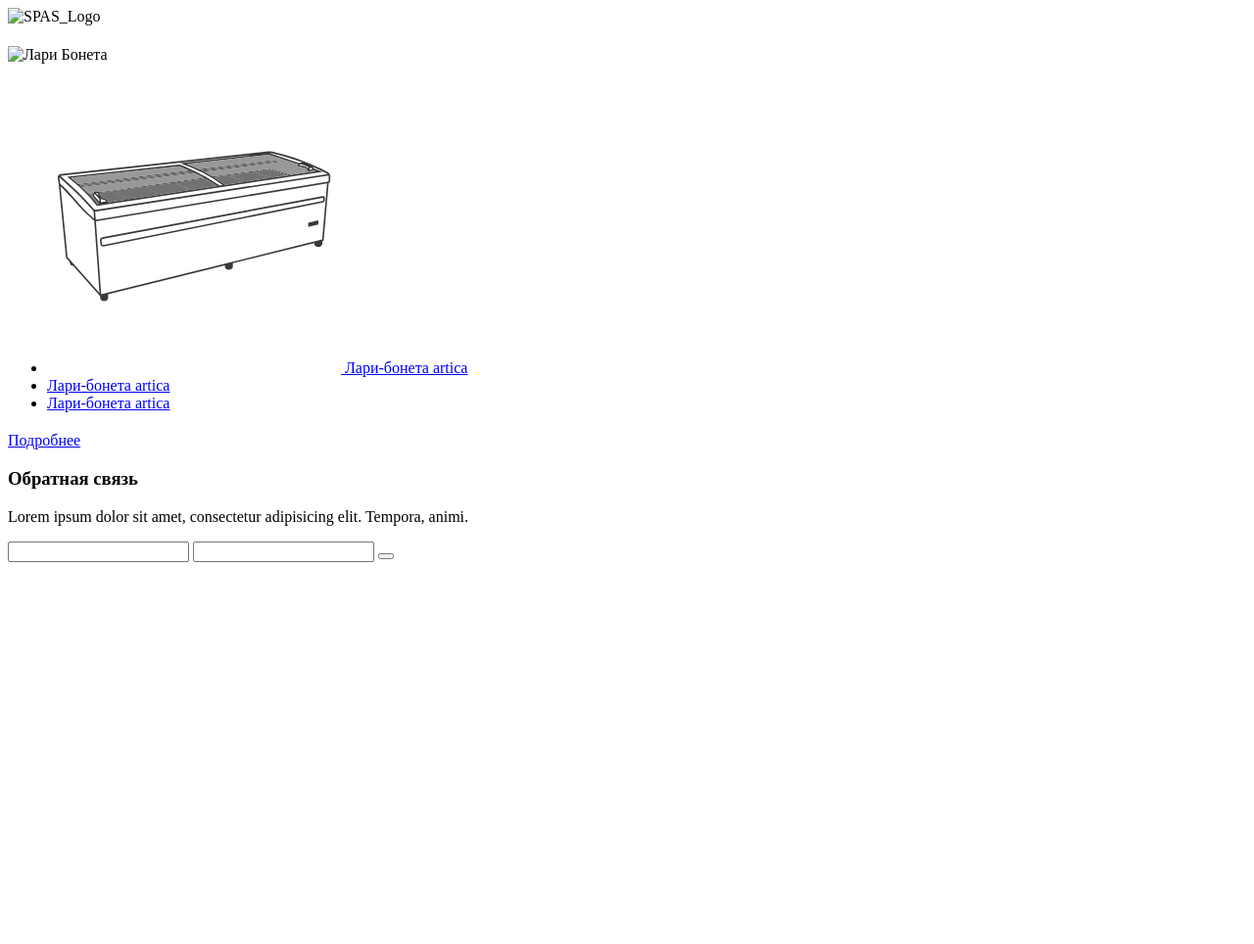
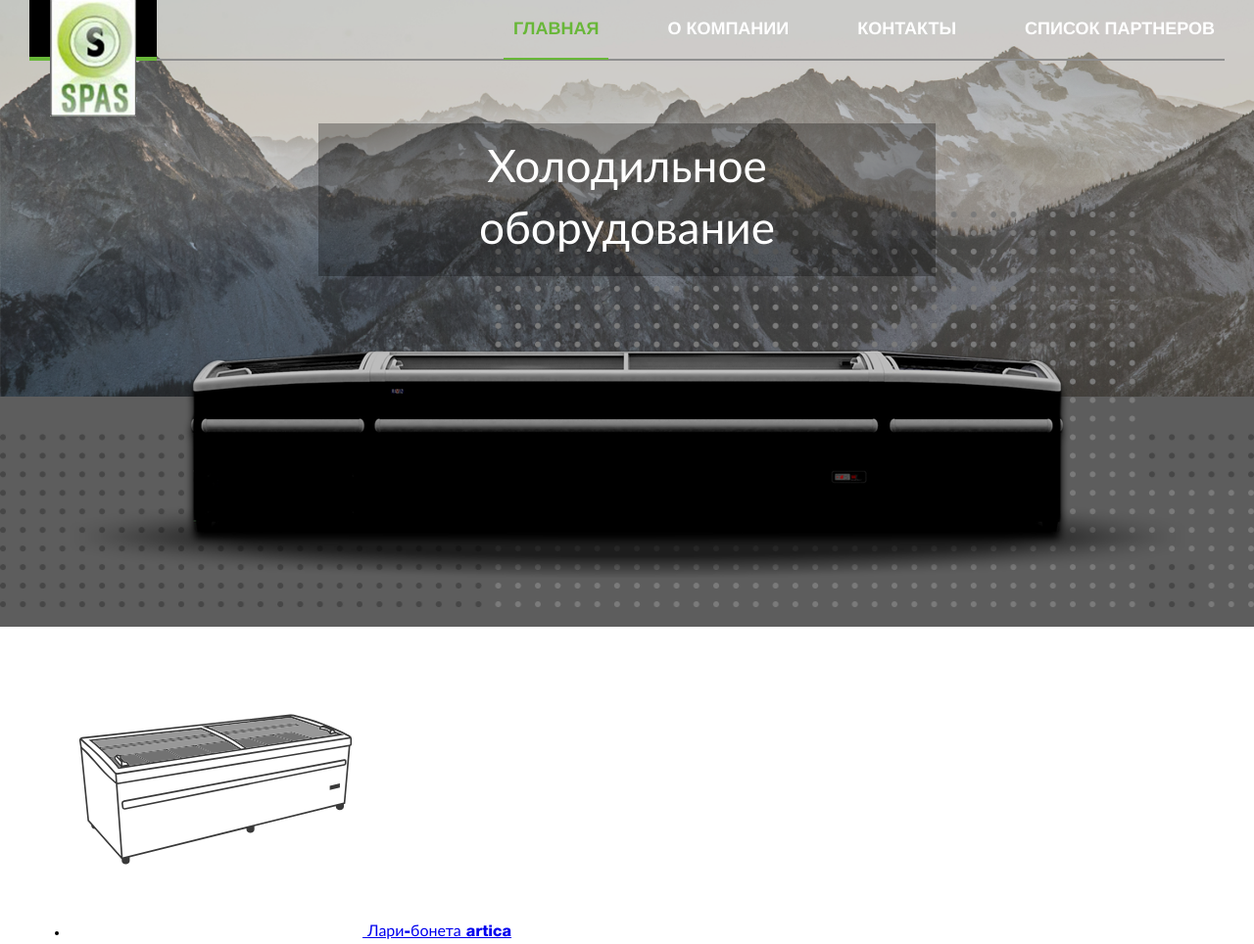
Before and after one commit to deguzmann/spas, a website: page source/index.html in a window 1280 px wide. Shown: the top 964 px of the page at 98% size. Before the commit the page ends 800 px from the top, so only its background shows below. Drawn offline with nearby package versions, Linux system fonts and the light colour scheme; files that its build step writes are made by us from their sources.

Commit message:
Добавляет стили для header, first-screen

```diff
--- a/source/index.html
+++ b/source/index.html
@@ -7,25 +7,38 @@
 </head>
 <body>
   <header class="page-header">
-    <div class="page-header__wrap">
+    <div class="page-header__wrap  container">
       <div class="page-header__logo">
-        <img src="img/logo.png" alt="SPAS_Logo">
+        <img class="page-header__img" src="img/logo.jpg" alt="SPAS_Logo">
       </div>
-      <nav class="page-header__nav  main-nav"></nav>
+      <nav class="page-header__nav  main-nav">
+        <ul class="main-nav__list">
+          <li class="main-nav__item">
+            <a class="main-nav__link  main-nav__link--active" href="#">Главная</a>
+          </li>
+          <li class="main-nav__item">
+            <a class="main-nav__link" href="#">О компании</a>
+          </li>
+          <li class="main-nav__item">
+            <a class="main-nav__link" href="#">Контакты</a>
+          </li>
+          <li class="main-nav__item">
+            <a class="main-nav__link" href="#">Список партнеров</a>
+          </li>
+        </ul>
+      </nav>
     </div>
   </header>
 
   <div class="page-main">
     <div class="first-screen">
       <div class="first-screen__header">
-        <h1 class="first-screen__title"></h1>
-      </div>
-      <div class="first-screen__footer">
-        <img src="img/lari-first-screen@1x.jpg" alt="Лари Бонета">
+        <h1 class="first-screen__title  container">Холодильное оборудование</h1>
+        <img class="first-screen__img" src="img/index/lari-home@1x.png" alt="Лари Бонета">
       </div>
     </div>
 
-    <section class="company">
+    <section class="company  container">
       <div class="company__category  category">
         <ul class="category__list">
           <li class="category__item">
--- /dev/null
+++ b/source/sass/blocks/first-screen.scss
@@ -0,0 +1,56 @@
+.first-screen {
+  position: relative;
+  margin-top: -64px;
+
+  height: 640px;
+
+  background-color: $bg-grey;
+  background-image: url("../img/index/bg-mountain@1x.jpg");
+  background-repeat: no-repeat;
+  background-size: 100% auto;
+  background-position: 0 0;
+
+  &::before {
+    position: absolute;
+    z-index: 0;
+    content: "";
+    top: 0;
+    left: 0;
+    height: 100%;
+    width: 100%;
+    background-color: $bg-grey;
+    opacity: 0.3;
+  }
+}
+
+.first-screen__header {
+  position: relative;
+  z-index: 1;
+  height: 620px;
+
+  background-image: url("../img/index/bg-dot-firstscreen@1x.png");
+  background-repeat: no-repeat;
+  background-size: 100% auto;
+  background-position: 0 100%;
+}
+
+.first-screen__title {
+  position: relative;
+  top: 126px;
+  padding: 15px;
+  width: 600px;
+
+  text-align: center;
+  font-size: 46px;
+  font-weight: 400;
+  color: #ffffff;
+  background: rgba(0, 0, 0, 0.3);
+}
+
+.first-screen__img {
+  position: relative;
+  z-index: 1;
+  margin: 0 auto;
+  top: 200px;
+  display: block;
+}
--- /dev/null
+++ b/source/sass/blocks/main-nav.scss
@@ -0,0 +1,55 @@
+.main-nav__list {
+  display: flex;
+  align-items: center;
+
+  list-style: none;
+}
+
+.main-nav__item {
+  margin-right: 50px;
+
+  &:last-child {
+    margin-right: 0;
+  }
+}
+
+.main-nav__link {
+  position: relative;
+  padding: 20px 10px;
+  font-size: 18px;
+  font-weight: 600;
+
+  text-decoration: none;
+  color: #ffffff;
+  text-transform: uppercase;
+
+  &--active {
+    color: $green-color;
+
+    &::after {
+      position: absolute;
+      content: "";
+      height: 2px;
+      width: 100%;
+      bottom: -2px;
+      left: 0;
+
+      background-color: $green-color;
+    }
+  }
+}
+
+.main-nav__link:hover {
+  color: $green-color;
+
+  &::after {
+    position: absolute;
+    content: "";
+    height: 2px;
+    width: 100%;
+    bottom: -2px;
+    left: 0;
+
+    background-color: $green-color;
+  }
+}
--- /dev/null
+++ b/source/sass/blocks/page-header.scss
@@ -0,0 +1,41 @@
+.page-header {
+  position: relative;
+  z-index: 3;
+  height: 64px;
+}
+
+.page-header__wrap {
+  display: flex;
+  align-items: center;
+
+  border-bottom: 2px solid #8e8e8e;
+}
+
+.page-header__nav {
+  margin-left: auto;
+}
+
+.page-header__logo {
+  position: relative;
+  display: block;
+  height: 60px;
+  width: 130px;
+  text-align: center;
+
+  background: #000000;
+
+  &::before {
+    position: absolute;
+    content: "";
+    left: 0;
+    bottom: -2px;
+    height: 4px;
+    width: 100%;
+    background-color: $green-color;
+  }
+}
+
+.page-header__img {
+  z-index: 2;
+  position: relative;
+}
--- a/source/sass/fonts.scss
+++ b/source/sass/fonts.scss
@@ -0,0 +1,4 @@
+@font-face {
+  font-family: "Helvetica";
+  src: url("../fonts/helvetica.woff2") format("woff2"), url("../fonts/helvetica.woff") format("woff");
+}
--- a/source/sass/general.scss
+++ b/source/sass/general.scss
@@ -0,0 +1,14 @@
+body {
+  margin: 0;
+  padding: 0;
+  font-family: "Helvetica", "Calibri", sans-serif;
+}
+
+h1 {
+  margin: 0;
+}
+
+.container {
+  margin: 0 auto;
+  width: 1220px;
+}
--- a/source/sass/style.scss
+++ b/source/sass/style.scss
@@ -0,0 +1,6 @@
+@import "variables.scss";
+@import "fonts.scss";
+@import "general.scss";
+@import "blocks/main-nav.scss";
+@import "blocks/page-header.scss";
+@import "blocks/first-screen.scss";
--- /dev/null
+++ b/source/sass/variables.scss
@@ -0,0 +1,2 @@
+$bg-grey: #5d5d5d;
+$green-color: #68b738;
```
Also changed, not shown: source/fonts/helvetica.woff (added), source/fonts/helvetica.woff2 (added), source/img/logo.jpg (added).
